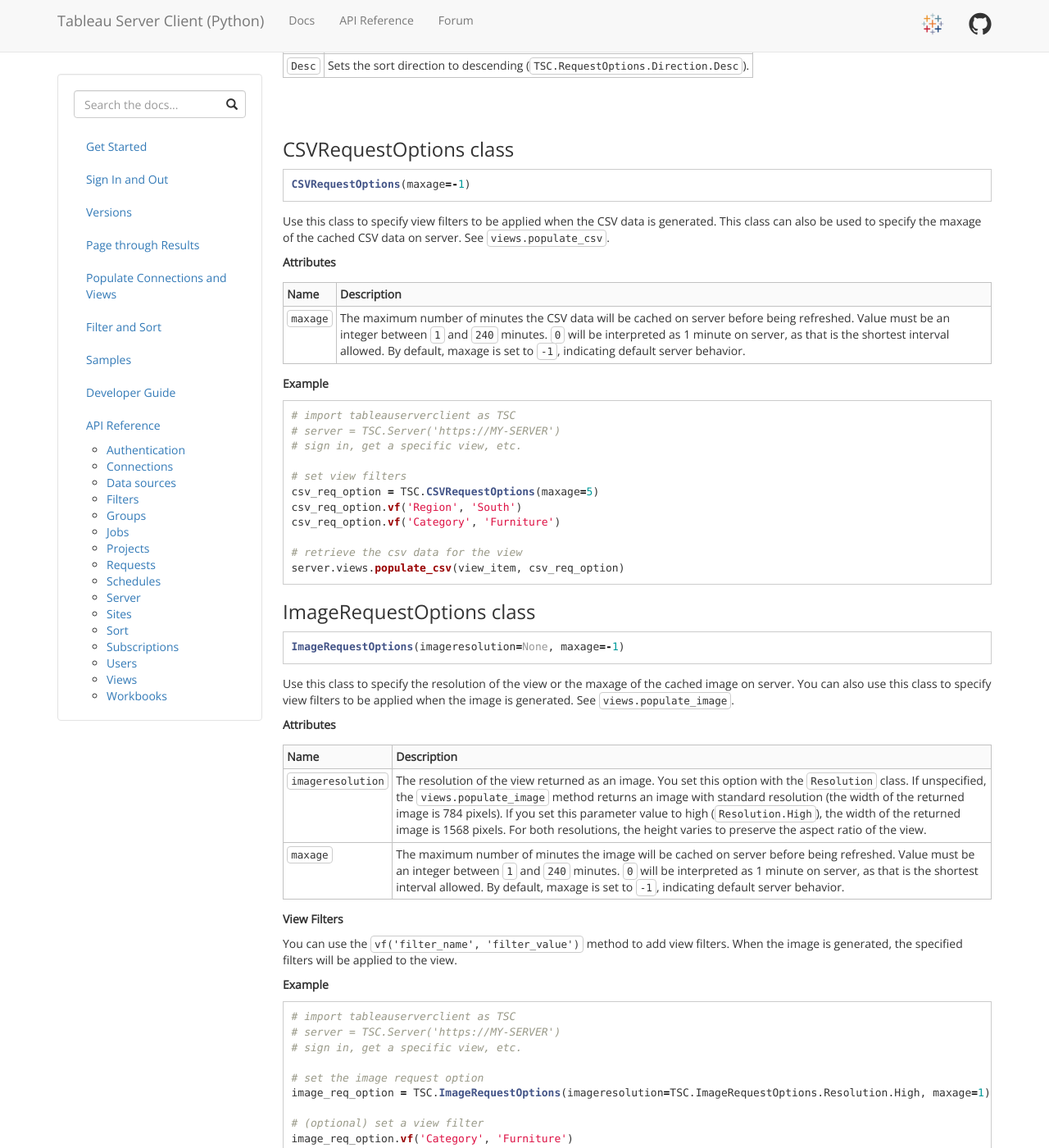
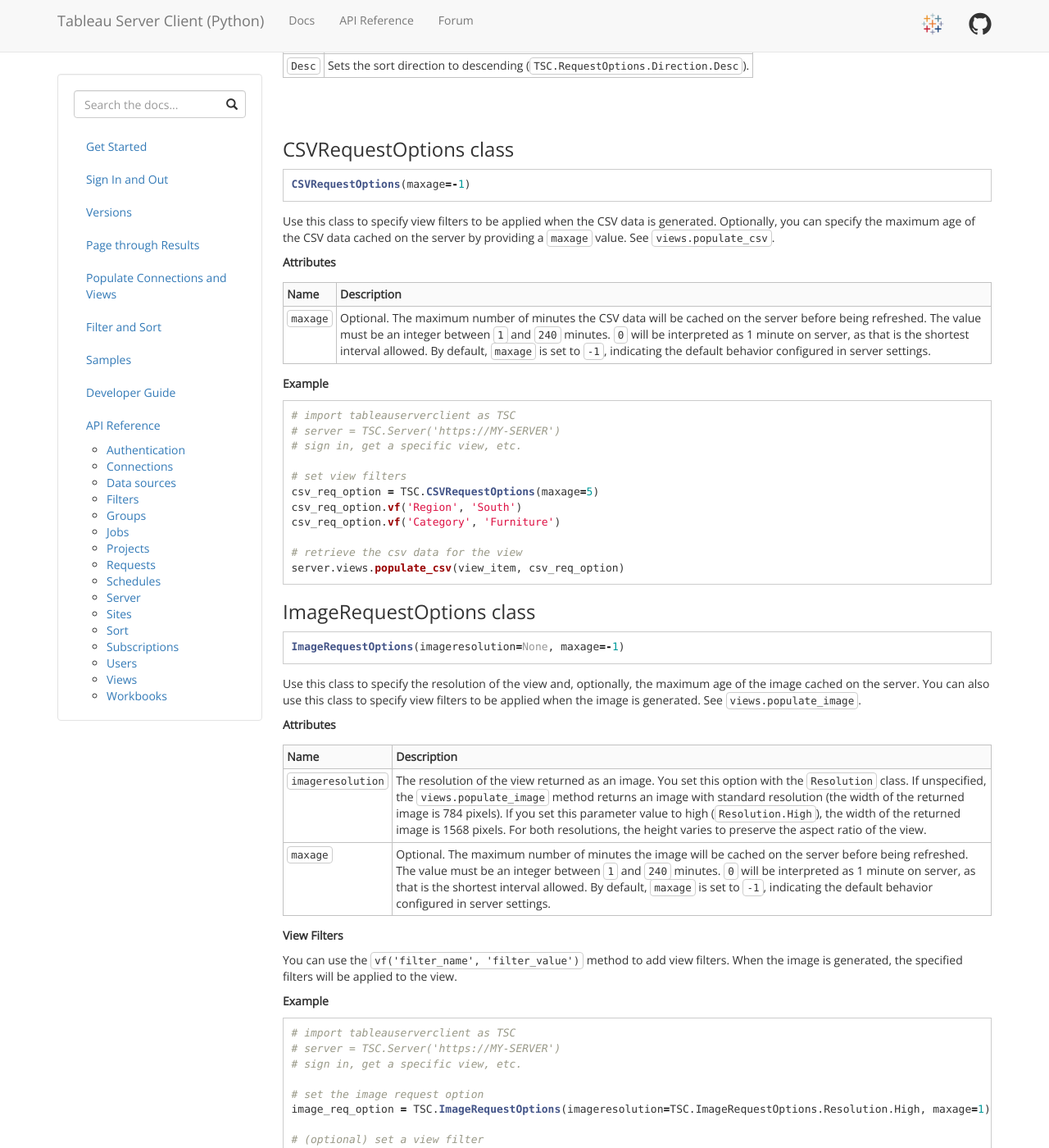
Before and after one commit to tableau/server-client-python, a Jekyll site: the page built from docs/api-ref.md, in a window 1280 px wide and 1400 px high, scrolled down 29138 px. Shown: the whole window at 82% size. Built offline with Jekyll 4.4.1, drawn with Linux system fonts in a browser that asks for light colours; some of the changed text lies outside the part shown.

Commit message:
Addresses feedback for request options part of docs

````diff
--- a/docs/api-ref.md
+++ b/docs/api-ref.md
@@ -1597,13 +1597,13 @@
 ```py
 CSVRequestOptions(maxage=-1)
 ```
-Use this class to specify view filters to be applied when the CSV data is generated. This class can also be used to specify the maxage of the cached CSV data on server. See `views.populate_csv`.
+Use this class to specify view filters to be applied when the CSV data is generated. Optionally, you can specify the maximum age of the CSV data cached on the server by providing a `maxage` value. See `views.populate_csv`.
 
 **Attributes**
 
 Name  |  Description
 :--- | :---
-`maxage` | The maximum number of minutes the CSV data will be cached on server before being refreshed. Value must be an integer between `1` and `240` minutes. `0` will be interpreted as 1 minute on server, as that is the shortest interval allowed. By default, maxage is set to `-1`, indicating default server behavior.
+`maxage` | Optional. The maximum number of minutes the CSV data will be cached on the server before being refreshed. The value must be an integer between `1` and `240` minutes. `0` will be interpreted as 1 minute on server, as that is the shortest interval allowed. By default, `maxage` is set to `-1`, indicating the default behavior configured in server settings.
 
 **Example**
 
@@ -1626,14 +1626,14 @@
 ```py
 ImageRequestOptions(imageresolution=None, maxage=-1)
 ```
-Use this class to specify the resolution of the view or the maxage of the cached image on server. You can also use this class to specify view filters to be applied when the image is generated. See `views.populate_image`.
+Use this class to specify the resolution of the view and, optionally, the maximum age of the image cached on the server. You can also use this class to specify view filters to be applied when the image is generated. See `views.populate_image`.
 
 **Attributes**
 
 Name  |  Description
 :--- | :---
 `imageresolution` | The resolution of the view returned as an image. You set this option with the `Resolution` class. If unspecified, the `views.populate_image` method returns an image with standard resolution (the width of the returned image is 784 pixels). If you set this parameter value to high (`Resolution.High`), the width of the returned image is 1568 pixels. For both resolutions, the height varies to preserve the aspect ratio of the view.
-`maxage` | The maximum number of minutes the image will be cached on server before being refreshed. Value must be an integer between `1` and `240` minutes. `0` will be interpreted as 1 minute on server, as that is the shortest interval allowed. By default, maxage is set to `-1`, indicating default server behavior.
+`maxage` | Optional. The maximum number of minutes the image will be cached on the server before being refreshed. The value must be an integer between `1` and `240` minutes. `0` will be interpreted as 1 minute on server, as that is the shortest interval allowed. By default, `maxage` is set to `-1`, indicating the default behavior configured in server settings.
 
 **View Filters**
 
@@ -1662,7 +1662,7 @@
 ```py
 PDFRequestOptions(page_type=None, orientation=None, maxage=-1)
 ```
-Use this class to specify the format of the PDF that is returned for the view. This class can also be used to specify the maxage of the cached PDF render on server. See `views.populate_pdf`.
+Use this class to specify the format of the PDF that is returned for the view. Optionally, you can specify the maximum age of the rendered PDF that is cached on the server by providing a `maxage` value. See `views.populate_pdf`.
 
 **Attributes**
 
@@ -1670,7 +1670,7 @@
 :--- | :---
 `page_type` | The type of page returned in PDF format for the view. The page_type is set using the `PageType` class: <br> `PageType.A3`<br> `PageType.A4`<br> `PageType.A5`<br> `PageType.B5`<br> `PageType.Executive`<br> `PageType.Folio`<br>  `PageType.Ledger`<br> `PageType.Legal`<br> `PageType.Letter`<br> `PageType.Note`<br> `PageType.Quarto`<br> `PageType.Tabloid`
 `orientation` | The orientation of the page. The options are portrait and landscape. The options are set using the `Orientation` class: <br>`Orientation.Portrait`<br> `Orientation.Landscape`
-`maxage` | The maximum number of minutes the PDF render will be cached on server before being refreshed. Value must be an integer between `1` and `240` minutes. `0` will be interpreted as 1 minute on server, as that is the shortest interval allowed. By default, maxage is set to `-1`, indicating default server behavior.
+`maxage` | Optional. The maximum number of minutes the rendered PDF will be cached on the server before being refreshed. The value must be an integer between `1` and `240` minutes. `0` will be interpreted as 1 minute on server, as that is the shortest interval allowed. By default, `maxage` is set to `-1`, indicating the default behavior configured in server settings.
 
 **View Filters**
 You can use the `vf('filter_name', 'filter_value')` method to add view filters. When the PDF is generated, the specified filters will be applied to the view.
````
